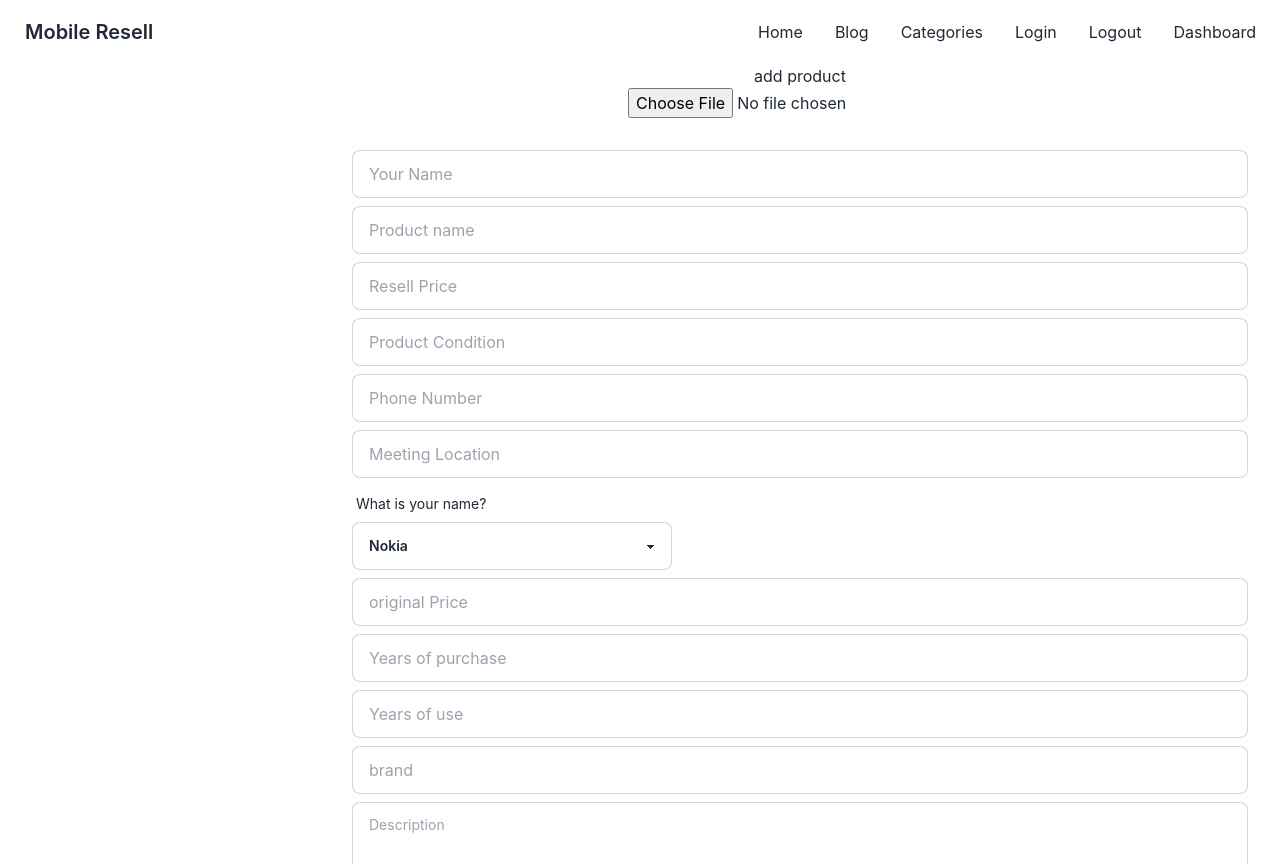
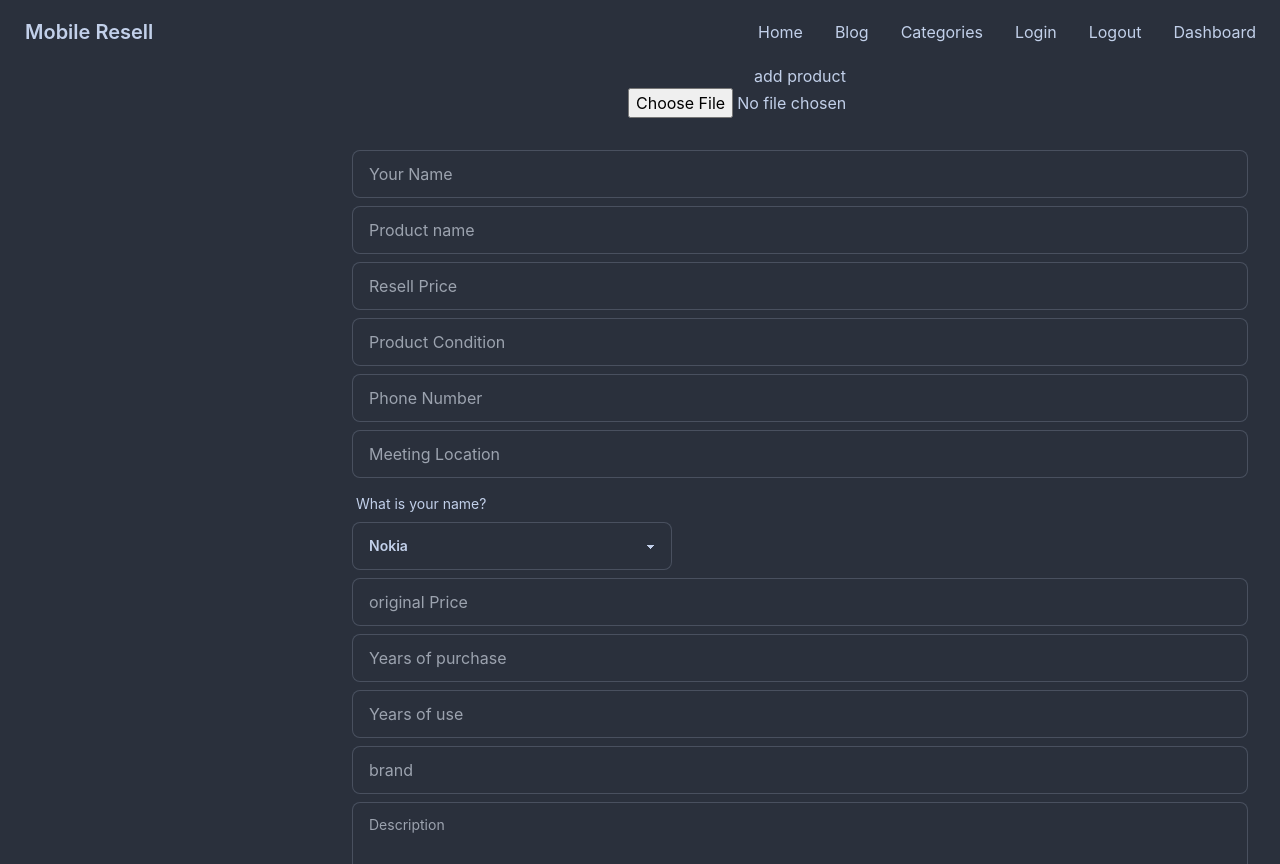
Before and after one commit to Joykhaan/piigeonHut, a React (Create React App) app: page /dashboard/addproduct in a window 1280 px wide. Built offline with nearby package versions, Linux system fonts and the light colour scheme; no server answers; sample sign-in values are in the browser's storage.

Commit message:
theme change

```diff
--- a/src/App.js
+++ b/src/App.js
@@ -5,7 +5,7 @@ import { Toaster } from 'react-hot-toast';
 
 function App() {
   return (
-    <div className="App  max-w-[1440px] mx-auto">
+    <div className="App  max-w-[1440px] mx-auto ">
 
       <RouterProvider router={router}></RouterProvider>
     </div>
--- a/src/Pages/Dashboard/MyProduct/MyProducts.js
+++ b/src/Pages/Dashboard/MyProduct/MyProducts.js
@@ -39,7 +39,7 @@ const MyProducts = () => {
     // }, [uid])
     // setmyproducts([3])
 
-    const sayHello=(advertiseProduct)=>{
+    const handleAdvertise=(advertiseProduct)=>{
         fetch('http://localhost:5000/advertised', {
             method: 'POST',
             headers: {
@@ -65,6 +65,27 @@ const MyProducts = () => {
             })
             .catch(error => console.error(error));
     }
+    const handleaddDelete=(id) =>{
+        console.log('ididi',id)
+        const proced  =window.confirm('are you sure?? to delete the product');
+        if(proced){
+            fetch(`http://localhost:5000/deleteadd/${id}`,{
+                method:'DELETE'
+            })
+            .then(res=>res.json())
+            .then(data=>{
+                console.log(data);
+                if(data.deletedCount > 0){
+
+
+                    toast.success("Deleted Successfully");
+                    refetch()
+
+                }
+
+            })
+        }
+        }
     // setdata(sayHello)
     if (loading) {
         return <h1>Loading....</h1>
@@ -86,8 +107,8 @@ const MyProducts = () => {
                         <h2 className="card-title">{myproduct.sellerName}</h2>
                         <p>If a dog chews shoes whose shoes does he choose?</p>
                         <div className="card-actions">
-                            <button onClick={() => sayHello(myproduct)}  className="btn btn-primary">Advertise</button>
-                            {/* <button onClick={() => sayHello(myproduct)} className="btn btn-primary">Advertise</button> */}
+                            <button onClick={() => handleAdvertise(myproduct)}  className="btn btn-primary">Advertise</button>
+                            <button onClick={() => handleaddDelete(myproduct._id)} className="btn btn-primary">Delete</button>
                         </div>
                     </div>
                 </div>)
--- a/tailwind.config.js
+++ b/tailwind.config.js
@@ -3,6 +3,24 @@ module.exports = {
   content: [
     "./src/**/*.{js,jsx,ts,tsx}",
   ],
+  daisyui: {
+    themes: [
+      {
+        mytheme: {
+
+          "primary": "#ef4444",
+          "secondary": "#D926A9",
+          "accent": "#1FB2A6",
+          "neutral": "#191D24",
+          "base-100": "#2A303C",
+          "info": "#3ABFF8",
+          "success": "#36D399",
+          "warning": "#FBBD23",
+          "error": "#F87272",
+        },
+      },
+    ],
+  },
   theme: {
     extend: {},
   },
```
